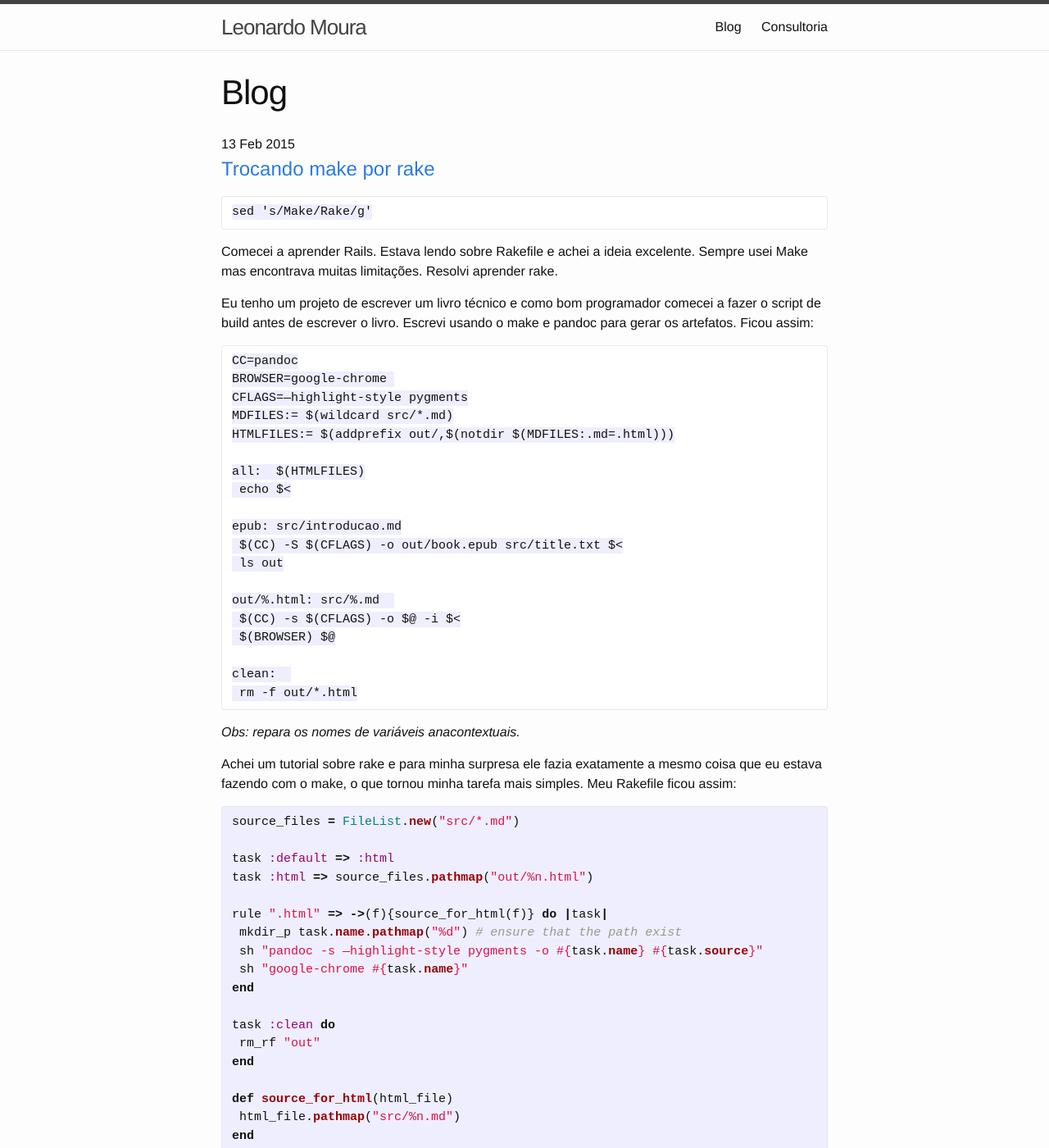
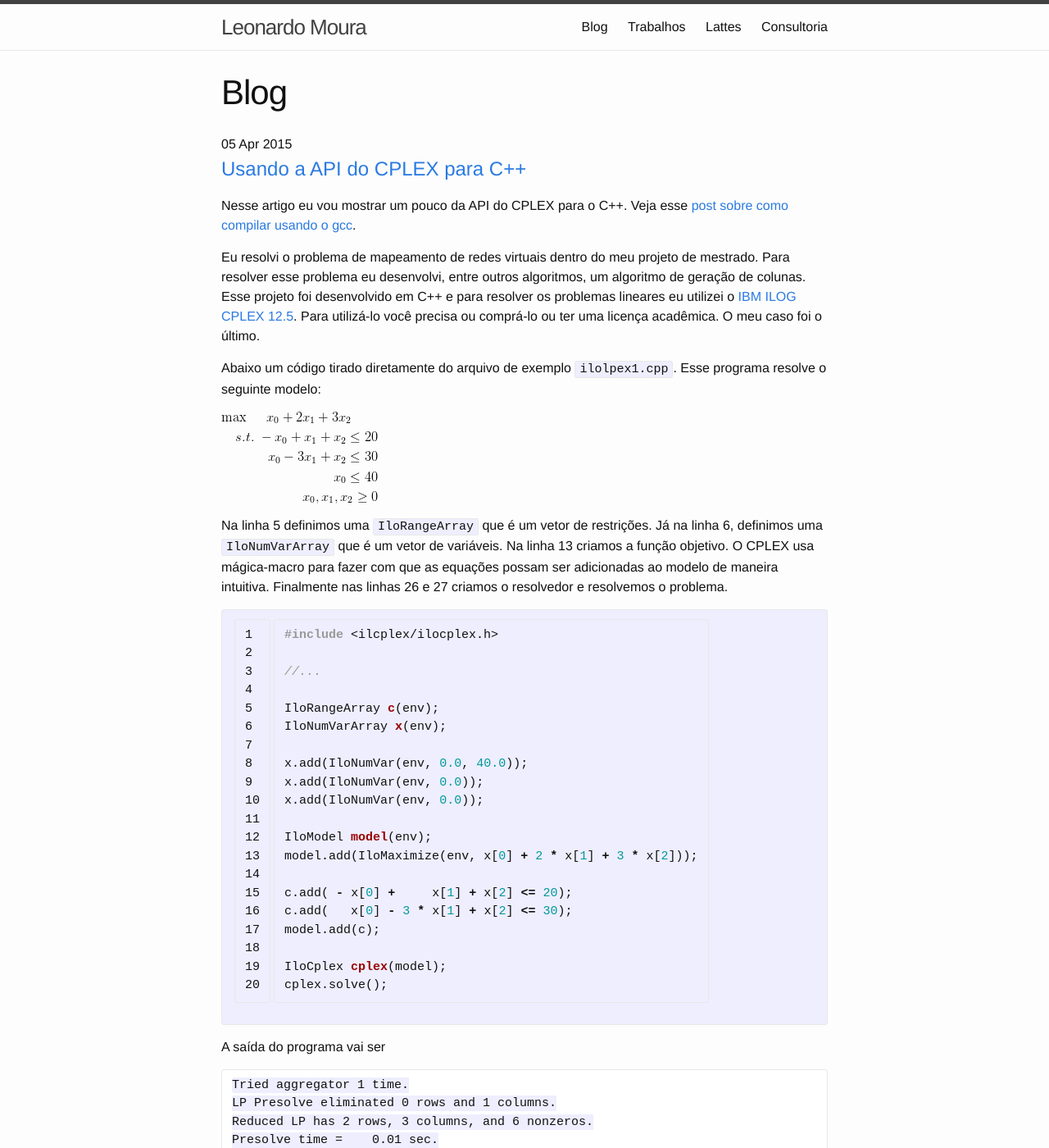
Before and after one commit to lfsmoura/lfsmoura.github.io, a Jekyll site: the page built from blog.html, in a window 1280 px wide and 1400 px high. Shown: the whole window at 82% size. Built offline with Jekyll 4.4.1, drawn with Linux system fonts in a browser that asks for light colours; Markdown is read by kramdown in place of the engine named in the settings; some of the changed text lies outside the part shown.

Commit message:
post about cplex; change main page

```diff
--- a/_config.yml
+++ b/_config.yml
@@ -14,3 +14,10 @@ markdown: redcarpet
 
 encoding: utf-8
 highlighter: pygments
+
+#menu
+pages_list:
+  Blog: '/blog'
+  Trabalhos: '/trabalhos'
+  Lattes: http://lattes.cnpq.br/3495887322246706
+  Consultoria: '/consultoria'
--- a/_includes/header.html
+++ b/_includes/header.html
@@ -14,10 +14,8 @@
       </a>
 
       <div class="trigger">
-        {% for page in site.pages %}
-          {% if page.title %}
-          <a class="page-link" href="{{ page.url | prepend: site.baseurl }}">{{ page.title }}</a>
-          {% endif %}
+        {% for page in site.pages_list %}
+          <a class="page-link" href="{{ page[1] }}">{{ page[0] }}</a>
         {% endfor %}
       </div>
     </nav>
--- /dev/null
+++ b/_posts/2015-04-05-api-cplex-para-cpp.md
@@ -0,0 +1,60 @@
+---
+layout: post
+title: Usando a API do CPLEX para C++
+published: True
+---
+
+Nesse artigo eu vou mostrar um pouco da API do CPLEX para o C++. Veja esse [post sobre como compilar usando o gcc](http://hassanbaalbakiblog.blogspot.com.br/2011/06/clean-makefile-for-c-project-using-ilog.html).
+
+Eu resolvi o problema de mapeamento de redes virtuais dentro do meu projeto de mestrado. Para resolver esse problema eu desenvolvi, entre outros algoritmos, um algoritmo de geração de colunas. Esse projeto foi desenvolvido em C++ e para resolver os problemas lineares eu utilizei o [IBM ILOG CPLEX 12.5](http://www-01.ibm.com/software/commerce/optimization/cplex-optimizer/). Para utilizá-lo você precisa ou comprá-lo ou ter uma licença acadêmica. O meu caso foi o último.
+
+Abaixo um código tirado diretamente do arquivo de exemplo `ilolpex1.cpp`. Esse programa resolve o seguinte modelo:
+
+![Programa Matemático](/assets/lineq.png)
+
+Na linha 5 definimos uma `IloRangeArray` que é um vetor de restrições. Já na linha 6, definimos uma `IloNumVarArray` que é um vetor de variáveis. Na linha 13 criamos a função objetivo. O CPLEX usa mágica-macro para fazer com que as equações possam ser adicionadas ao modelo de maneira intuitiva. Finalmente nas linhas 26 e 27 criamos o resolvedor e resolvemos o problema.
+
+{% highlight cpp linenos %}
+#include <ilcplex/ilocplex.h>
+
+//...
+
+IloRangeArray c(env);
+IloNumVarArray x(env);
+
+x.add(IloNumVar(env, 0.0, 40.0));
+x.add(IloNumVar(env, 0.0));
+x.add(IloNumVar(env, 0.0));
+
+IloModel model(env);
+model.add(IloMaximize(env, x[0] + 2 * x[1] + 3 * x[2]));
+
+c.add( - x[0] +     x[1] + x[2] <= 20);
+c.add(   x[0] - 3 * x[1] + x[2] <= 30);
+model.add(c);
+
+IloCplex cplex(model);
+cplex.solve();
+{% endhighlight %}
+
+A saída do programa vai ser
+
+    Tried aggregator 1 time.
+    LP Presolve eliminated 0 rows and 1 columns.
+    Reduced LP has 2 rows, 3 columns, and 6 nonzeros.
+    Presolve time =    0.01 sec.
+
+    Iteration log . . .
+    Iteration:     1   Dual infeasibility =             0.000000
+    Iteration:     2   Dual objective     =           202.500000
+
+Que nos dá o valor da solução ótima.
+
+Em geral os dados de entrada não vão estar no código, mas sim em algum arquivo. O código abaixo mostra uma maneira alternativa de definir a função objetivo do código visto:
+
+{% highlight cpp linenos %}
+IloNumArray d(env, 3, 1, 2, 3);
+model.add(IloMaximize(env, IloScalProd(x, d)));
+{% endhighlight %}
+
+Existe muito mais coisas para explorar no CPLEX, mas nesse artigo eu só queria dar uma pequena amostra da API. A melhor maneira de aprender é explorar os exemplos que acompanham a biblioteca e a documentação padrão.
--- a/index.html
+++ b/index.html
@@ -3,7 +3,7 @@ layout: default
 ---
 
 <div class="home">
-  <img src="{{site_url}}/assets/leo.jpeg" alt="Foto de Leonardo">
+  <img style="float:left; margin:20px" src="{{site_url}}/assets/leo2.jpg" alt="Foto de Leonardo">
 
   <h2>Bio</h2>
   <p>
@@ -13,7 +13,7 @@ layout: default
     I was born in Porto Alegre, Brazil. I have a bachelor's and a Master's degree in Computer Science from UFRGS (Porto Alegre, Brazil) and in Systems Engineering from Ensimag (Grenoble, France).
   </p>
 
-  <h2>Últimos artigos do blog</h1>
+  <h2 style="margin-top:150px">Últimos artigos do blog</h1>
 
   <ul class="post-list">
     {% for post in site.posts %}
```
Also changed, not shown: trabalhos.html (added, +7 -0 lines), assets/leo2.jpg (added), assets/lineq.png (added).
